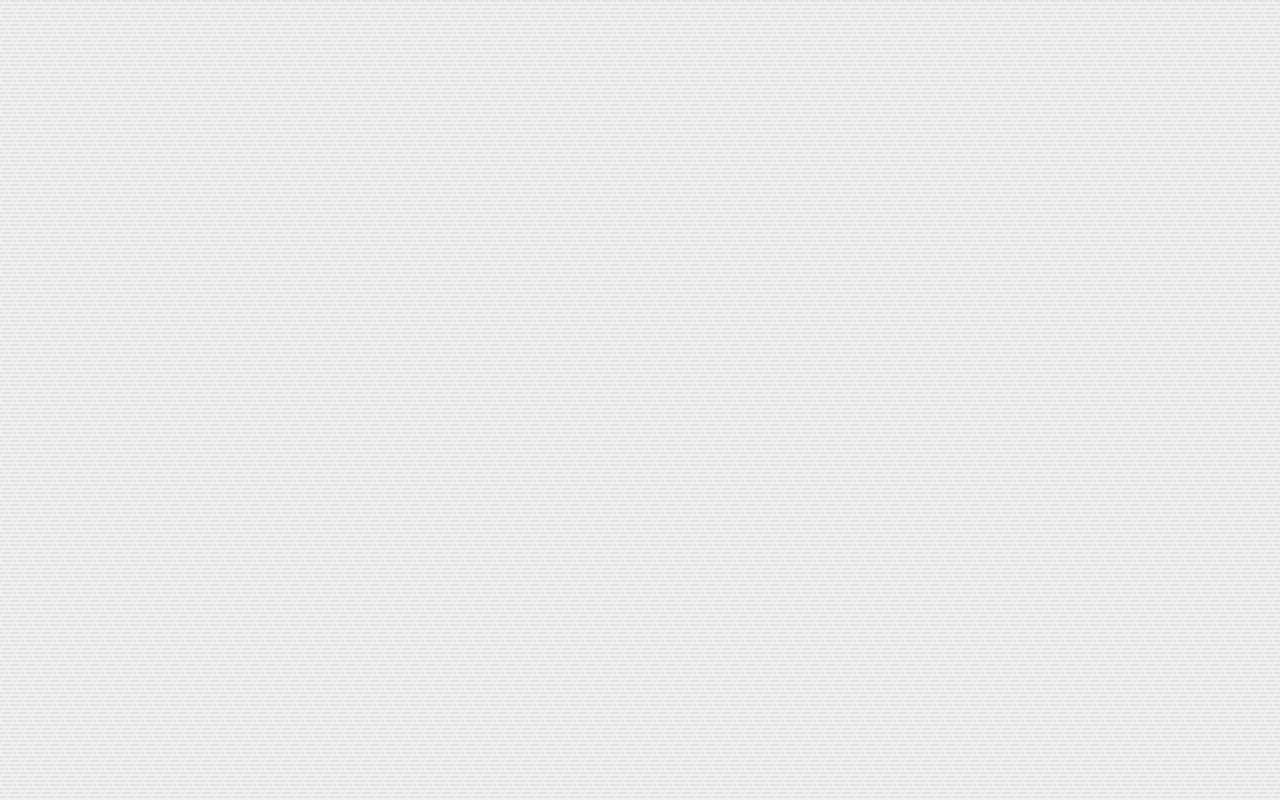
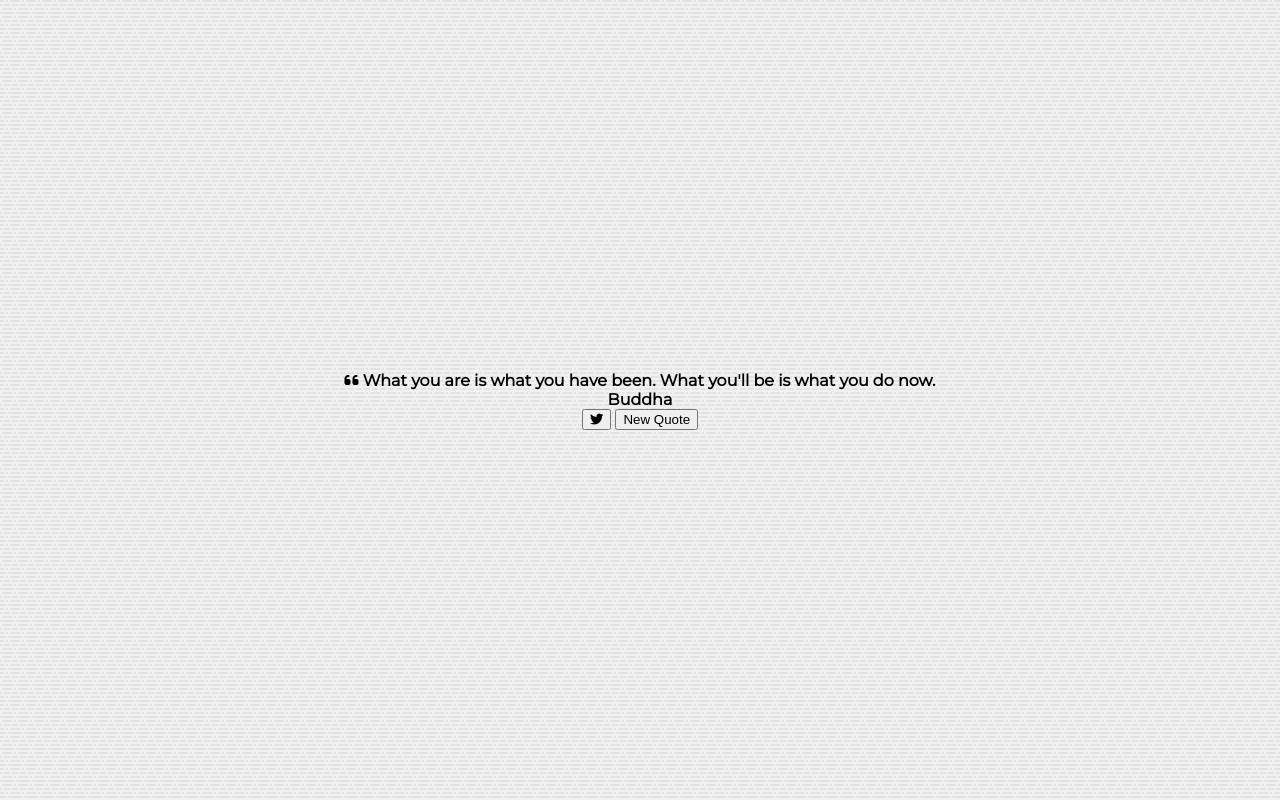
Before and after one commit to ifpolwebdev/quoteGenerator, a plain HTML site: page index.html in a window 1280 px wide. Drawn offline with Linux system fonts and the light colour scheme.

Commit message:
initial mark-up to set containers

```diff
--- a/index.html
+++ b/index.html
@@ -20,6 +20,27 @@
     <link rel="stylesheet" href="style.css" />
   </head>
   <body>
+    <div class="quote-container" id="quote-container">
+      <!-- Quote -->
+      <div class="quote-text">
+        <i class="fas fa-quote-left"></i>
+        <span id="quote"
+          >What you are is what you have been. What you'll be is what you do
+          now.</span
+        >
+      </div>
+      <!-- Author -->
+      <div class="quote-author">
+        <span id="author">Buddha</span>
+      </div>
+      <!-- Buttons -->
+      <div class="button-container">
+        <button class="twitter-button" id="twitter" title="Tweet This!">
+          <i class="fab fa-twitter"></i>
+        </button>
+        <button id="new-quote">New Quote</button>
+      </div>
+    </div>
     <!-- Script -->
     <script src="script.js"></script>
   </body>
```
